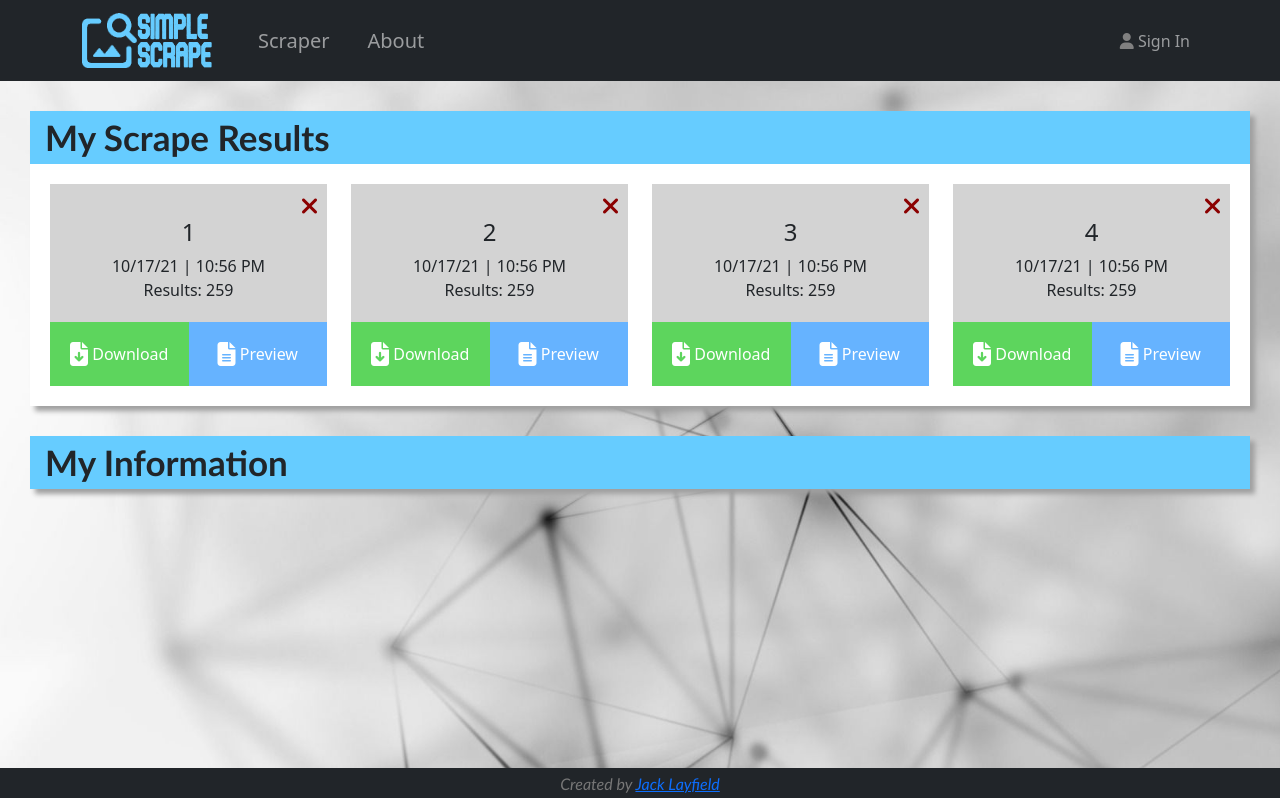
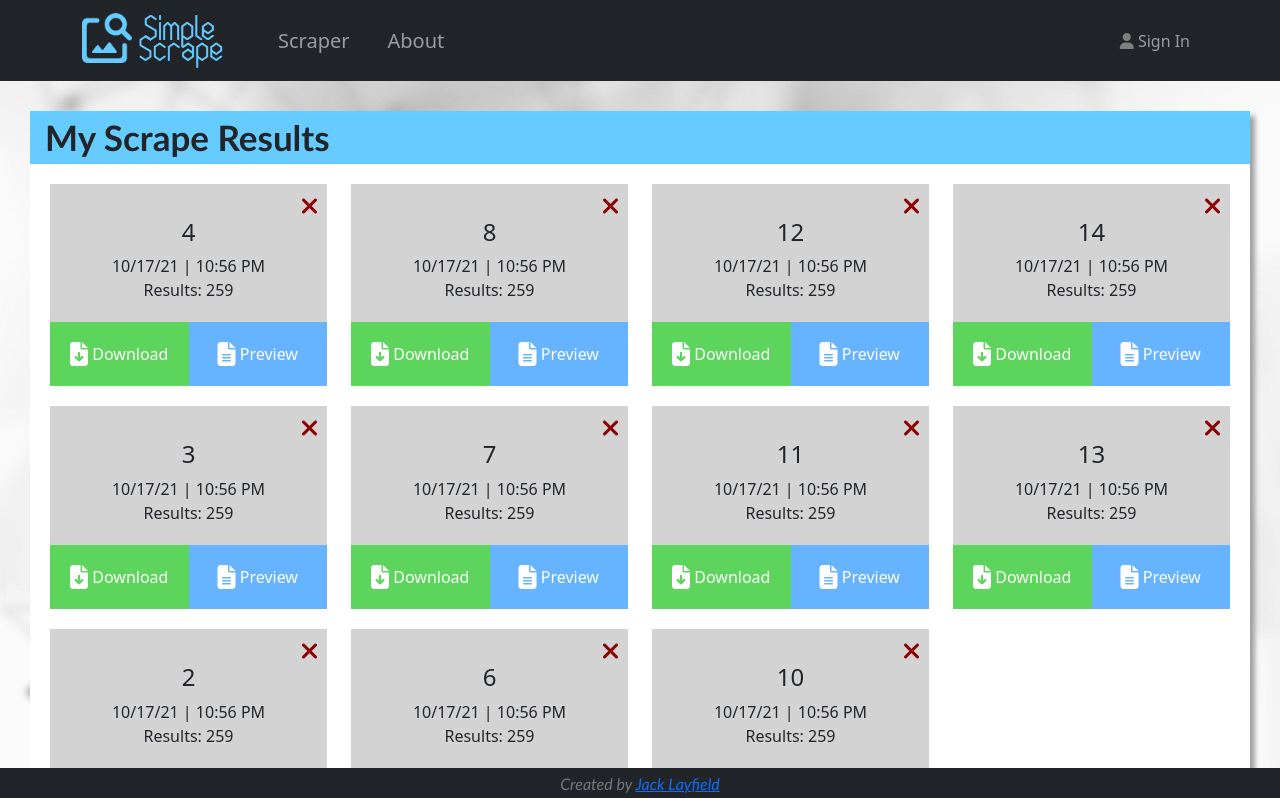
Before and after one commit to jacklayfield/SimpleScrape, a React (Create React App) app in the folder client/: page /profile in a window 1280 px wide. Shown: the top 798 px of the page. Built offline with nearby package versions, Linux system fonts and the light colour scheme.

Commit message:
Fixed div background issue, as well as other styling

```diff
--- a/client/src/components/navBar.jsx
+++ b/client/src/components/navBar.jsx
@@ -3,8 +3,7 @@ import Navbar from "react-bootstrap/Navbar";
 import Container from "react-bootstrap/Container";
 import Nav from "react-bootstrap/Nav";
 import logo from "../ss4.png";
-import text from "../ss4text.png";
-import NavDropdown from "react-bootstrap/NavDropdown";
+import text from "../logo1.png";
 
 export function NavBar() {
   return (
@@ -14,15 +13,15 @@ export function NavBar() {
           <img
             alt=""
             src={logo}
-            width="55"
-            height="55"
+            width="50"
+            height="50"
             href="/"
             className="d-inline-block align-top"
           />
           <img
             alt=""
             src={text}
-            width="75"
+            width="100"
             height="55"
             className="d-inline-block align-top"
           />
@@ -44,7 +43,7 @@ export function NavBar() {
             </Nav.Link>
           </Nav>
           <Nav>
-            <Nav.Link eventKey={2} href="#">
+            <Nav.Link eventKey={2} href="/profile">
               <i style={{ color: "gray" }} class="fa-solid fa-user"></i>
               <> </> Sign In
             </Nav.Link>
--- a/client/src/components/pageLayout.jsx
+++ b/client/src/components/pageLayout.jsx
@@ -7,17 +7,16 @@ export function PageLayout({ children }) {
   return (
     <div
       style={{
-        height: "100%",
-        width: "100%",
+        width: "100vw",
+        height: "100vh",
         background: "rgb(227, 227, 227)",
         backgroundImage: "url(" + background + ")",
-        backgroundSize: 2000,
-        position: "absolute",
+        backgroundSize: "cover",
       }}
     >
       <NavBar />
 
-      {children}
+      <div style={{ paddingBottom: 62 }}>{children}</div>
 
       <Footer />
     </div>
--- a/client/src/pages/profile.jsx
+++ b/client/src/pages/profile.jsx
@@ -7,7 +7,22 @@ import { ScrapeCards } from "../components/scrapeCards";
 
 export function Profile() {
   //this needs work
-  const cards = ["1", "2", "3", "4"];
+  const cards = [
+    "1",
+    "2",
+    "3",
+    "4",
+    "5",
+    "6",
+    "7",
+    "8",
+    "9",
+    "10",
+    "11",
+    "12",
+    "13",
+    "14",
+  ];
   const quarter = Math.ceil(cards.length / 4);
   const q1 = cards.slice(0, quarter);
   const q2 = cards.slice(quarter, quarter * 2);
```
Also changed, not shown: client/src/logo1.png (added).
